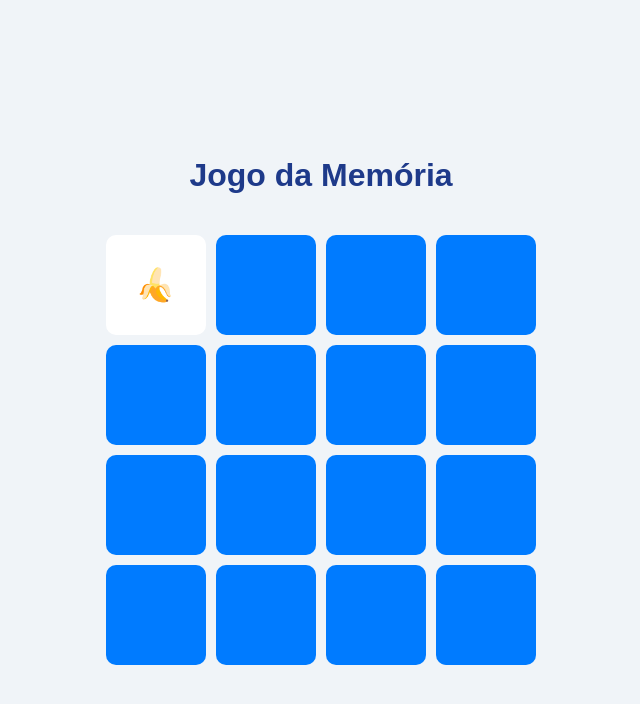
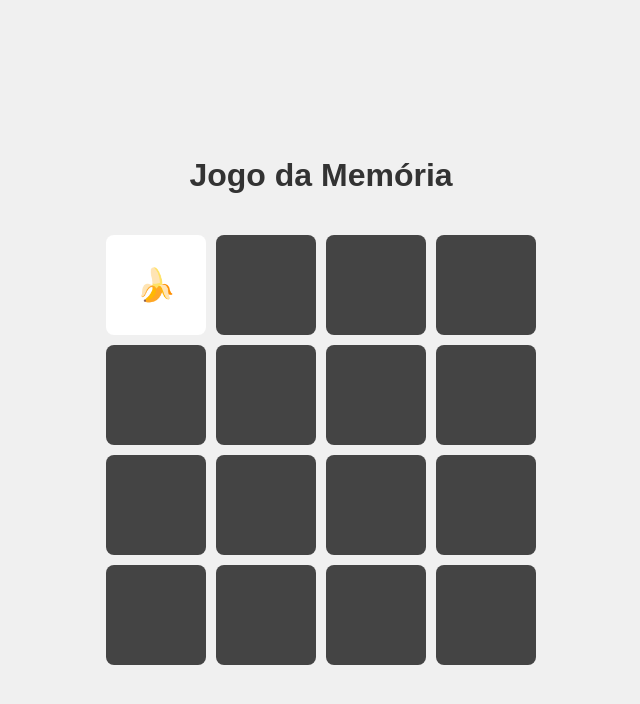
Before and after one commit to annoooooca/progmobile2, a plain HTML site: page jogo-da-memoria.html in a window 1280 px wide. Both pictures are taken after a click on the element 475 px from the left and 284 px from the top of the page. Shown: the whole page, without its empty margins (319-959 px from the left). Drawn offline with Linux system fonts and the light colour scheme.

Commit message:
Update jogo-da-memoria.html

```diff
--- a/jogo-da-memoria.html
+++ b/jogo-da-memoria.html
@@ -5,9 +5,10 @@
 <meta name="viewport" content="width=device-width, initial-scale=1.0">
 <title>Jogo da Memória</title>
 <style>
+/* --- Design original do jogo --- */
 body {
     font-family: Arial, sans-serif;
-        background: #f0f4f8;
+    background-color: #f0f0f0;
     display: flex;
     justify-content: center;
     align-items: center;
@@ -15,34 +16,38 @@
     min-height: 100vh;
     margin: 0;
 }
+
 h1 {
-        color: #1E3A8A;
+    color: #333;
 }
+
 #tabuleiro {
     display: grid;
     grid-template-columns: repeat(4, 100px);
     gap: 10px;
     margin-top: 20px;
 }
+
 .carta {
     width: 100px;
     height: 100px;
-        background: #007bff;
+    background-color: #444;
+    color: #fff;
     display: flex;
     justify-content: center;
     align-items: center;
-        color: #fff;
     font-size: 2rem;
     cursor: pointer;
-        border-radius: 10px;
+    border-radius: 8px;
     user-select: none;
-        transition: transform 0.3s;
 }
+
 .carta.virada {
-        background: #fff;
-        color: #007bff;
-        transform: rotateY(180deg);
+    background-color: #fff;
+    color: #444;
 }
+
+/* --- Ranking overlay --- */
 #ranking {
     display:none;
     position: fixed;
@@ -58,6 +63,7 @@
     padding:20px;
     overflow:auto;
 }
+
 #ranking button {
     margin-top:20px;
     padding:10px 20px;
@@ -131,7 +137,7 @@ async function mostrarRankingFirebase() {
     document.getElementById('ranking').style.display = 'flex';
 }
 
-// --- Jogo da Memória ---
+// --- Jogo da Memória (original) ---
 const tabuleiro = document.getElementById('tabuleiro');
 let cartas = [];
 let primeiraCarta = null;
```
Lines whose indentation alone changed are shown as unchanged.
